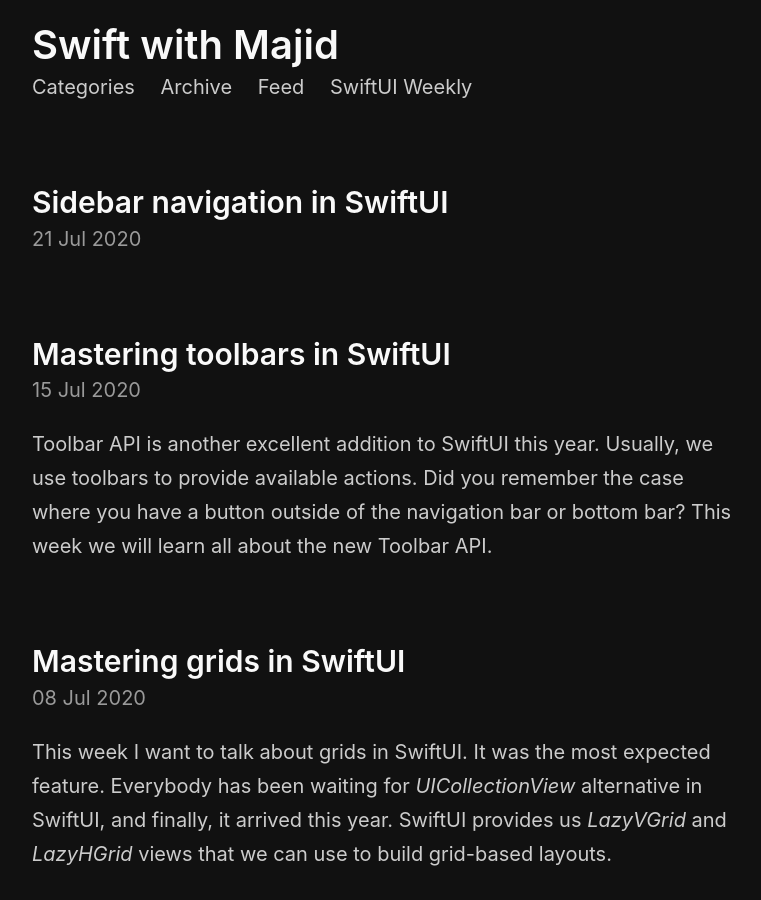
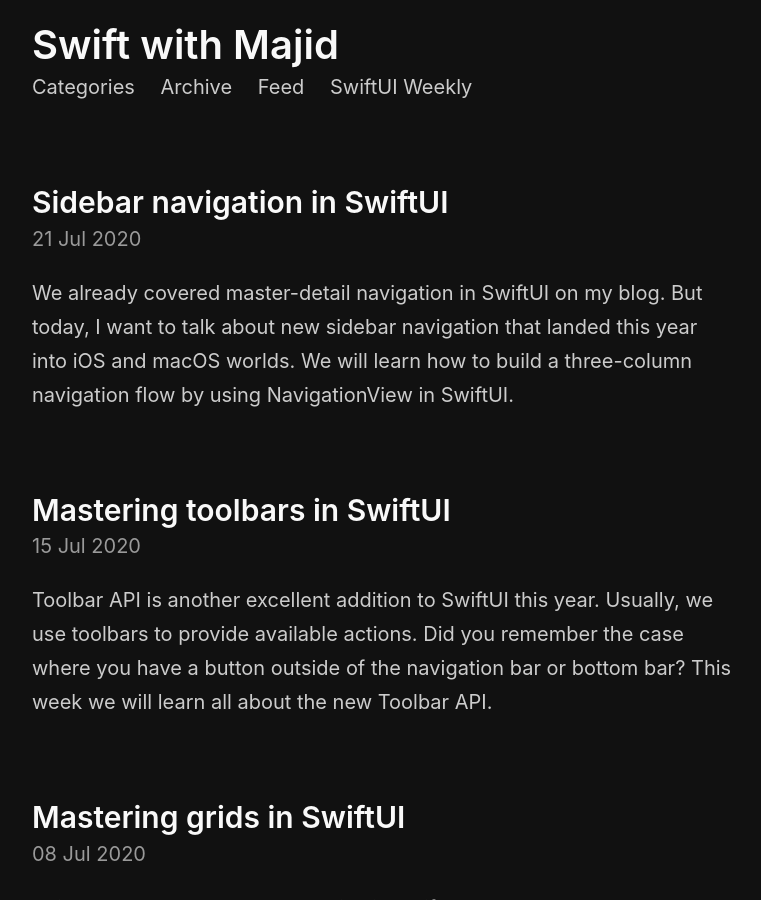
Before and after one commit to mecid/mecid.github.io, a Jekyll site: the page built from index.html, in a window 1280 px wide and 900 px high. Shown: the whole window, without its empty margins (258-1019 px from the left). Built offline with Jekyll 4.4.1, drawn with Linux system fonts in a browser that asks for light colours; the list of posts is cut into pages by our own code; some of the changed lines change nothing that is shown.

Commit message:
Update 2020-07-21-sidebar-navigation-in-swiftui.md

````diff
--- a/_posts/2020-07-21-sidebar-navigation-in-swiftui.md
+++ b/_posts/2020-07-21-sidebar-navigation-in-swiftui.md
@@ -4,3 +4,138 @@
 image: /public/sidebar.png
 category: Mastering SwiftUI views
 ---
+
+We already covered master-detail navigation in SwiftUI on my blog. But today, I want to talk about new sidebar navigation that landed this year into iOS and macOS worlds. We will learn how to build a three-column navigation flow by using NavigationView in SwiftUI.
+
+![sidebar](/public/sidebar.png)
+
+A sidebar provides app-level navigation and quick access to top-level collections of content in your app. Selecting an item in the sidebar allows people to navigate to a specific piece of content. For example, the sidebar in Mail shows a list of all mailboxes. People can select a mailbox to access its list of messages, and select a specific message to display in the content pane.
+
+Let's build a prototype of a mail app that uses three-column navigation. SwiftUI provides NavigationView that allows us to create a master-detail flow. You can put inside a NavigationView up to three children. In this case, SwiftUI will place views side-by-side. Let's start by declaring our data model.
+
+```swift
+import SwiftUI
+
+struct Mail: Identifiable, Hashable {
+    let id = UUID()
+    let date: Date
+    let subject: String
+    let body: String
+    var isFavorited = false
+}
+
+final class MailStore: ObservableObject {
+    @Published var allMails: [String: [Mail]] = [
+        "Inbox": [ .init(date: Date(), subject: "Subject1", body: "Very long body...") ],
+        "Sent": [ .init(date: Date(), subject: "Subject2", body: "Very long body...") ],
+    ]
+}
+```
+
+In the example above, we create a simple mail store that we will use as a datastore for our prototype. Now let's move forward by implementing the first column of our navigation flow.
+
+```swift
+struct Sidebar: View {
+    @ObservedObject var store: MailStore
+    @Binding var selectedFolder: String?
+    @Binding var selectedMail: Mail?
+
+    var body: some View {
+        List(selection: $selectedFolder) {
+            ForEach(Array(store.allMails.keys), id: \.self) { folder in
+                NavigationLink(
+                    destination: FolderView(
+                        title: folder,
+                        mails: store.allMails[folder, default: []],
+                        selectedMail: $selectedMail)
+                ) {
+                    Text(folder).font(.headline)
+                }
+            }
+        }.listStyle(SidebarListStyle())
+    }
+}
+```
+
+As you can see, we create a view called sidebar. It needs a store object to access our emails and two bindings that we will use to bind the current folder and selected email. We also use new SidebarListStyle to apply a brand new styling to our list that available on iOS 14 and macOS Big Sur.
+
+```swift
+struct FolderView: View {
+    let title: String
+    let mails: [Mail]
+    @Binding var selectedMail: Mail?
+
+    var body: some View {
+        List(selection: $selectedMail) {
+            ForEach(mails) { mail in
+                NavigationLink(destination: MailView(mail: mail), tag: mail, selection: $selectedMail) {
+                    VStack(alignment: .leading) {
+                        Text(mail.subject)
+                        Text(mail.date, style: .date)
+                    }
+                }
+            }
+        }.navigationTitle(title)
+    }
+}
+```
+
+Here we have the FolderView struct that we use to display a list of emails in the folder. FolderView also needs the binding for a selected email. Whenever the user selects an email in the list, SwiftUI updates the value of the binding and updates the view hierarchy. Now let's take a look at MailView.
+
+```swift
+struct MailView: View {
+    let mail: Mail
+
+    var body: some View {
+        VStack(alignment: .leading) {
+            Text(mail.subject)
+                .font(.headline)
+            Text(mail.date, style: .date)
+            Text(mail.body)
+        }
+    }
+}
+```
+
+OK, now we have all the needed pieces to build our three-column navigation flow. As I mentioned earlier, we will put our column views inside a NavigationView.
+
+```swift
+@main
+struct TestProjectApp: App {
+    @StateObject var store = MailStore()
+    @State private var selectedLabel: String? = "Inbox"
+    @State private var selectedMail: Mail?
+
+    var body: some Scene {
+        WindowGroup {
+            NavigationView {
+                Sidebar(
+                    store: store,
+                    selectedFolder: $selectedLabel,
+                    selectedMail: $selectedMail
+                )
+
+                if let label = selectedLabel {
+                    FolderView(
+                        title: label,
+                        mails: store.allMails[label, default: []],
+                        selectedMail: $selectedMail
+                    )
+                } else {
+                    Text("Select label...")
+                }
+
+                if let mail = selectedMail {
+                    MailView(mail: mail)
+                } else {
+                    Text("Select mail...")
+                }
+            }
+        }
+    }
+}
+```
+
+As you can see, we have NavigationView, which is the root of our app scene. We define two pieces of the state which describe selected label and email. We pass bindings to these state pieces down into the view hierarchy, and whenever the user interacts with the view, SwiftUI updates bindings and route our navigation.
+
+Sidebar navigation plays a huge role in new [Human Interface Guidelines](https://developer.apple.com/design/human-interface-guidelines/ios/bars/sidebars/). It is effortless to implement it in SwiftUI using NavigationView. I hope you enjoy the post. Feel free to follow me on [Twitter](https://twitter.com/mecid) and ask your questions related to this post. Thanks for reading, and see you next week!
````
